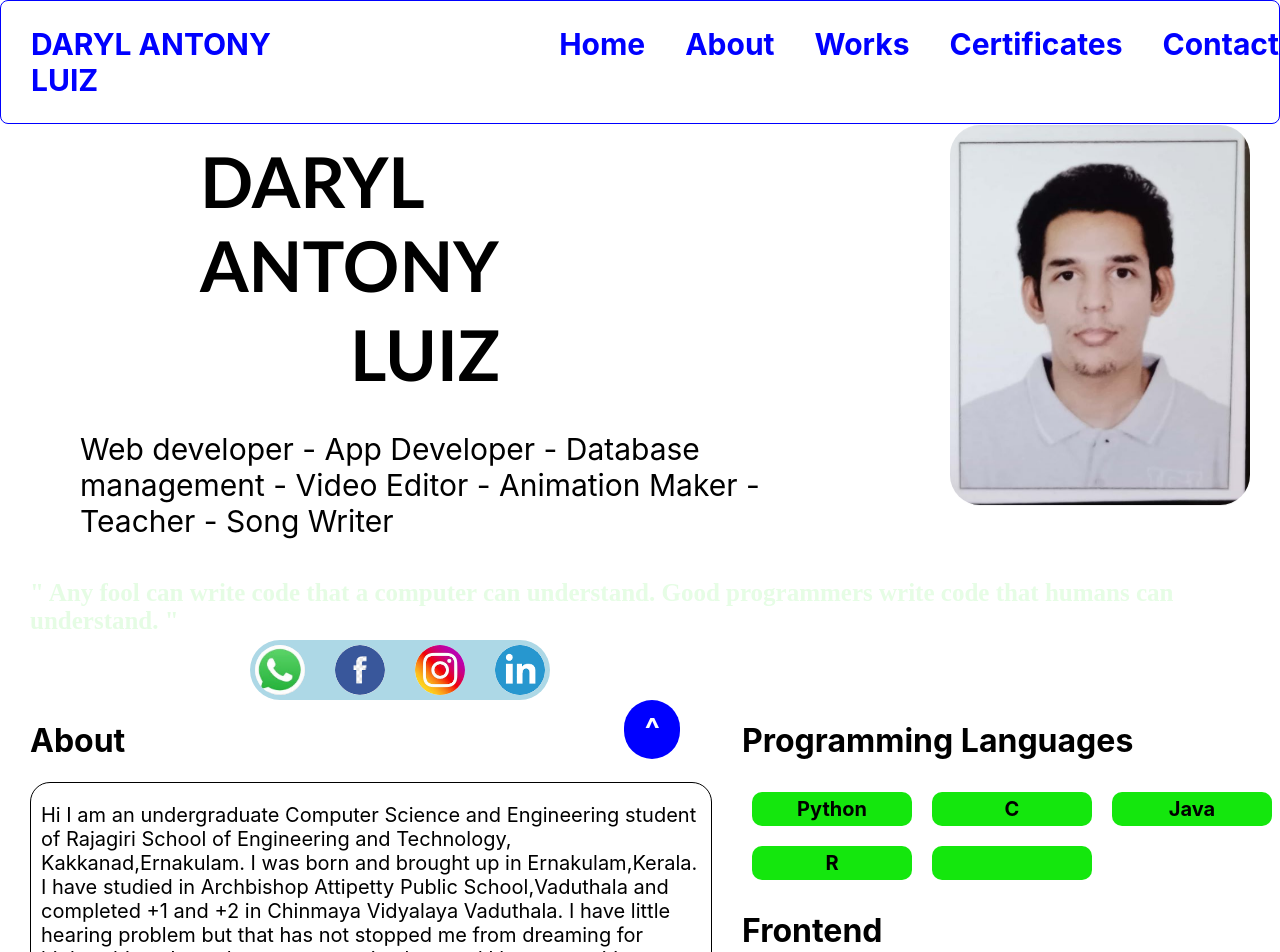
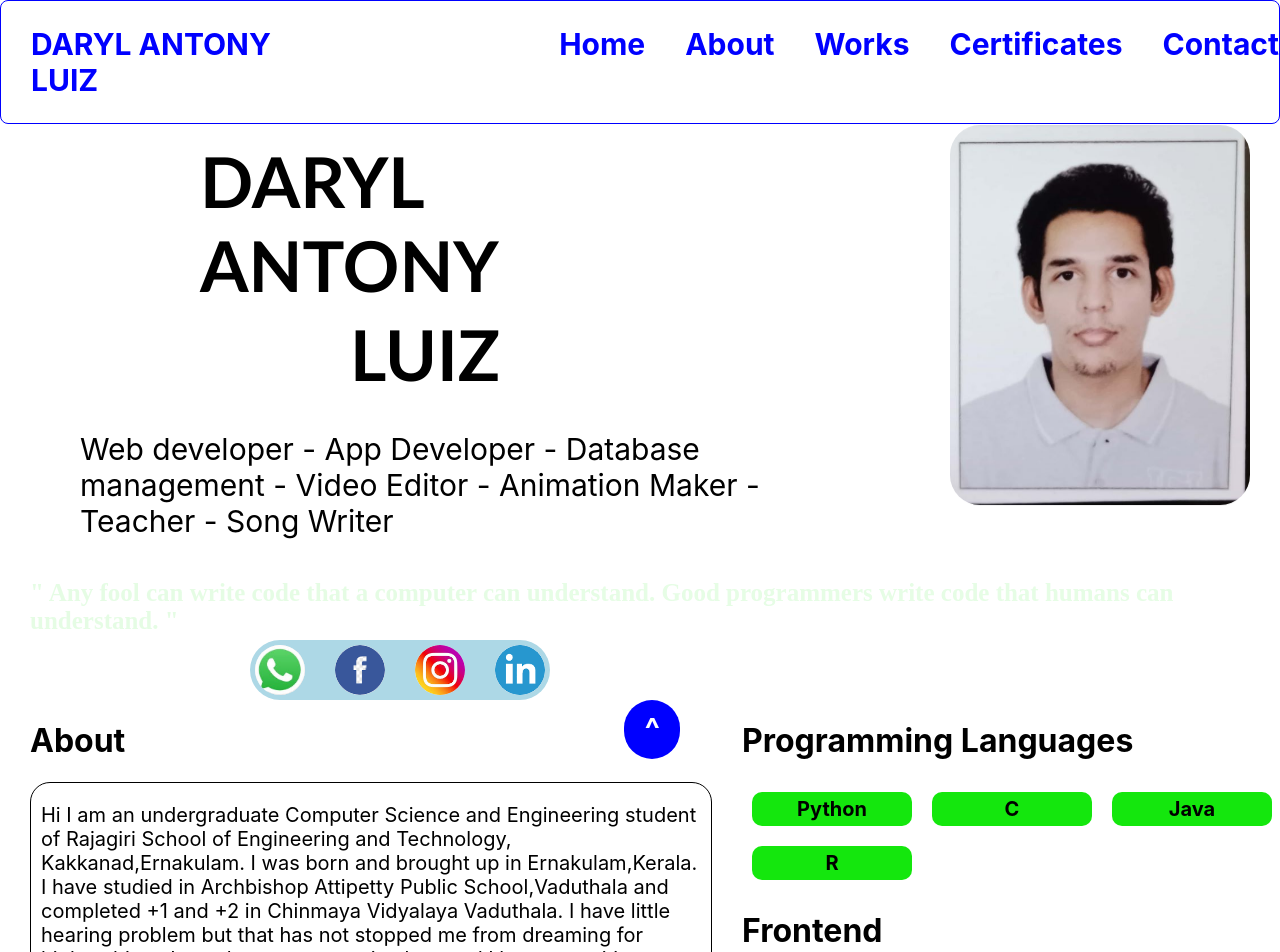
Before and after one commit to dl1707/web-profile-react, a React (Create React App) app: page / in a window 1280 px wide. Shown: the top 952 px of the page. Built offline with nearby package versions, Linux system fonts and the light colour scheme.

Commit message:
ReCeNt commit

```diff
--- a/src/components/profile.js
+++ b/src/components/profile.js
@@ -60,7 +60,7 @@ function About()
   const tskills=['AI','ML','Web','Data Interpretation','Data Analysis','Presentation','MS Word','MS Powerpoint','MS Excel'];
   const ntskills=['Problem Solving','Thinking','Analytical thinking','Creativity','Research','Management','Leadership','Decision-Making','Motivation'];
   const lang=['English','Malayalam','Hindi'];
-  const plang=['Python','C','Java','R',''];
+  const plang=['Python','C','Java','R'];
   const fl=['HTML','JS','CSS','ReactJS','React Native'];
   const bl=['SQL','SQLite','MongoDB','Flask','Django'];
 
```
